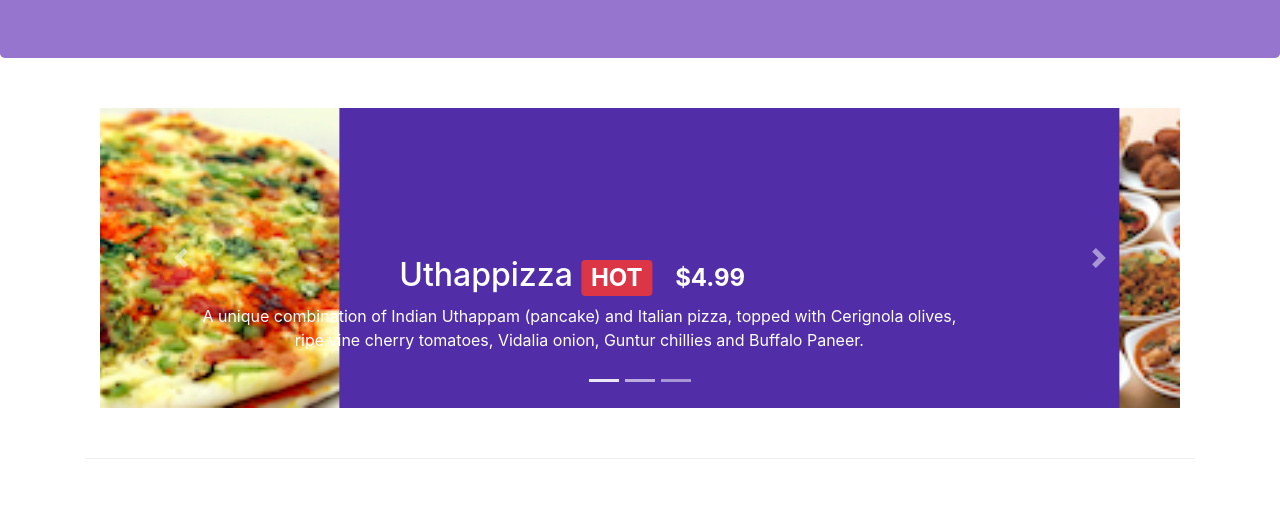
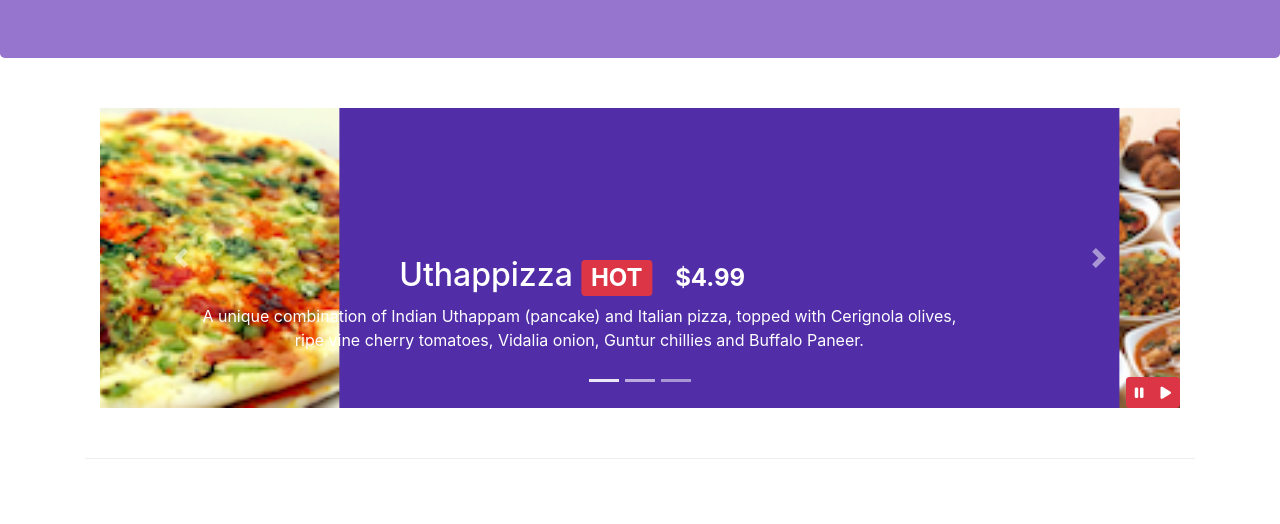
Before and after one commit to varungadde99/Responsive-Website, a website: page index.html in a window 1280 px wide. Shown: the part 276-800 px from the top of the page. Drawn offline with nearby package versions, Linux system fonts and the light colour scheme.

Commit message:
'Bootstrap JQuery'

```diff
--- a/css/styles.css
+++ b/css/styles.css
@@ -79,3 +79,10 @@ body {
 #span_login:hover {
   cursor: pointer;
 }
+
+#carouselButton {
+  right: 0px;
+  position: absolute;
+  bottom: 0px;
+  z-index: 1;
+}
--- a/index.html
+++ b/index.html
@@ -312,6 +312,7 @@
       </div>
     </header>
 
+    <!--Carousel-->
     <div class="container">
       <div class="row row-content">
         <div class="col">
@@ -404,6 +405,16 @@
             >
               <span class="carousel-control-next-icon"></span>
             </a>
+
+            <div class="btn-group" id="carouselButton">
+              <button class="btn btn-danger btn-sm" id="carousel-pause">
+                <span class="fa fa-pause"></span>
+              </button>
+              <button class="btn btn-danger btn-sm" id="carousel-play">
+                <span class="fa fa-play"></span>
+              </button>
+            </div>
+
           </div>
         </div>
       </div>
@@ -564,5 +575,18 @@
       integrity="sha384-OgVRvuATP1z7JjHLkuOU7Xw704+h835Lr+6QL9UvYjZE3Ipu6Tp75j7Bh/kR0JKI"
       crossorigin="anonymous"
     ></script>
+
+    <!--Carousel JQuery-->
+    <script>
+      $(document).ready(function(){
+          $("#mycarousel").carousel( { interval: 2000 } );
+          $("#carousel-pause").click(function(){
+              $("#mycarousel").carousel('pause');
+          });
+          $("#carousel-play").click(function(){
+              $("#mycarousel").carousel('cycle');
+          });
+      });
+  </script>
   </body>
 </html>
```
